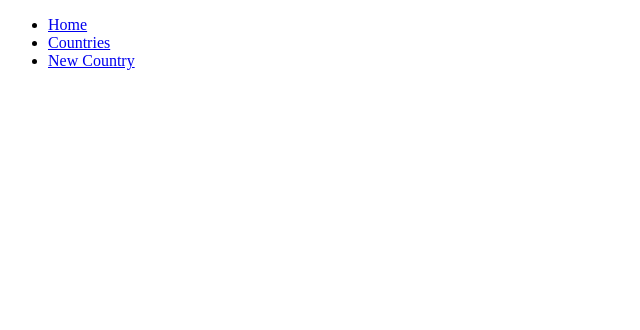
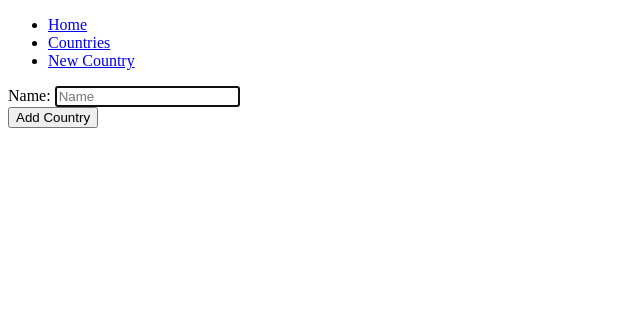
Before and after one commit to EwanC1991/python_project_travel_app, a Flask app: page /countries/new in a window 1280 px wide. Shown: the top 330 px of the page, without its empty margins (0-640 px from the left). Run offline with Flask 2, Linux system fonts and the light colour scheme.

Commit message:
Added create new country route and form for countries/new.html tested and new countries can be added

```diff
--- a/travel_app/controllers/country_controller.py
+++ b/travel_app/controllers/country_controller.py
@@ -19,6 +19,12 @@ def new_country():
 
 # CREATE
 # POST '/countries'
+@countries_blueprint.route("/countries", methods =['POST'])
+def create_country():
+    name = request.form['name']
+    country = Country(name)
+    country_repository.save(country)
+    return redirect('/countries')
 
 # SHOW
 # GET '/countries/<id>'
--- a/travel_app/templates/countries/new.html
+++ b/travel_app/templates/countries/new.html
@@ -1,6 +1,13 @@
 {% extends "base.html" %}
 {% block content %}
 
+<form action="/countries" method="post">
+    <div>
+        <label for="name">Name:</label>
+        <input type="text" id="name" name="name" placeholder="Name" required autofocus>
+    </div>
 
+    <button type="submit">Add Country</button>
+</form>
 
 {% endblock %}
```
